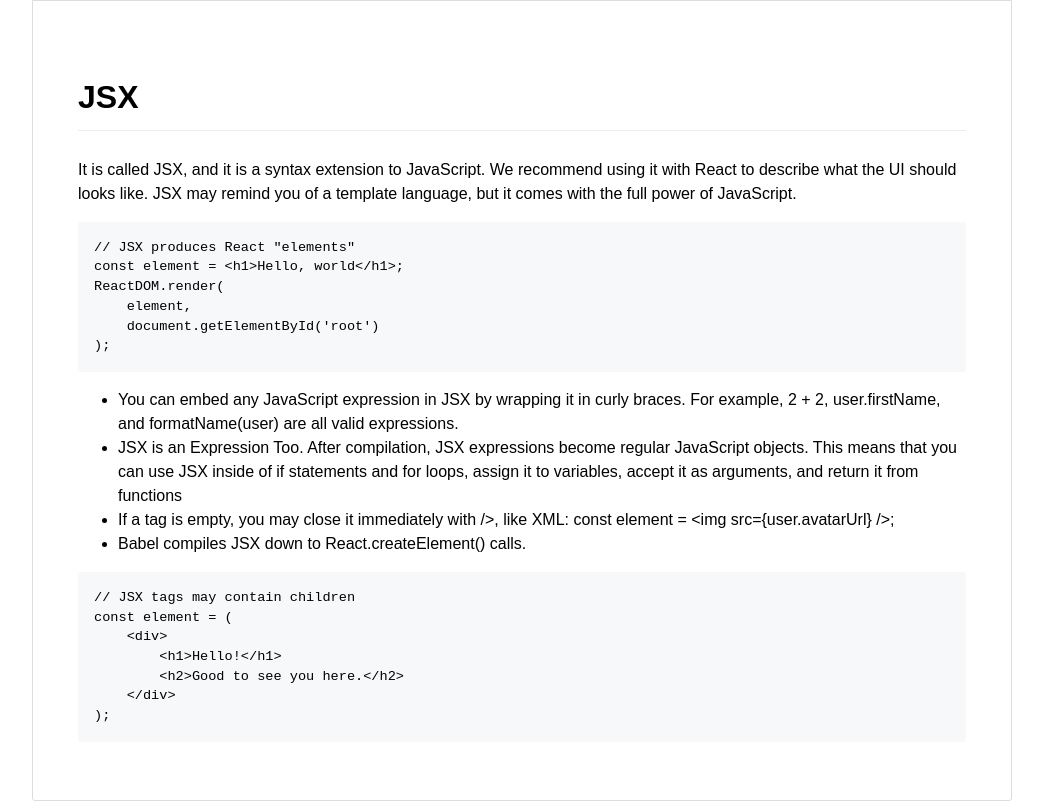
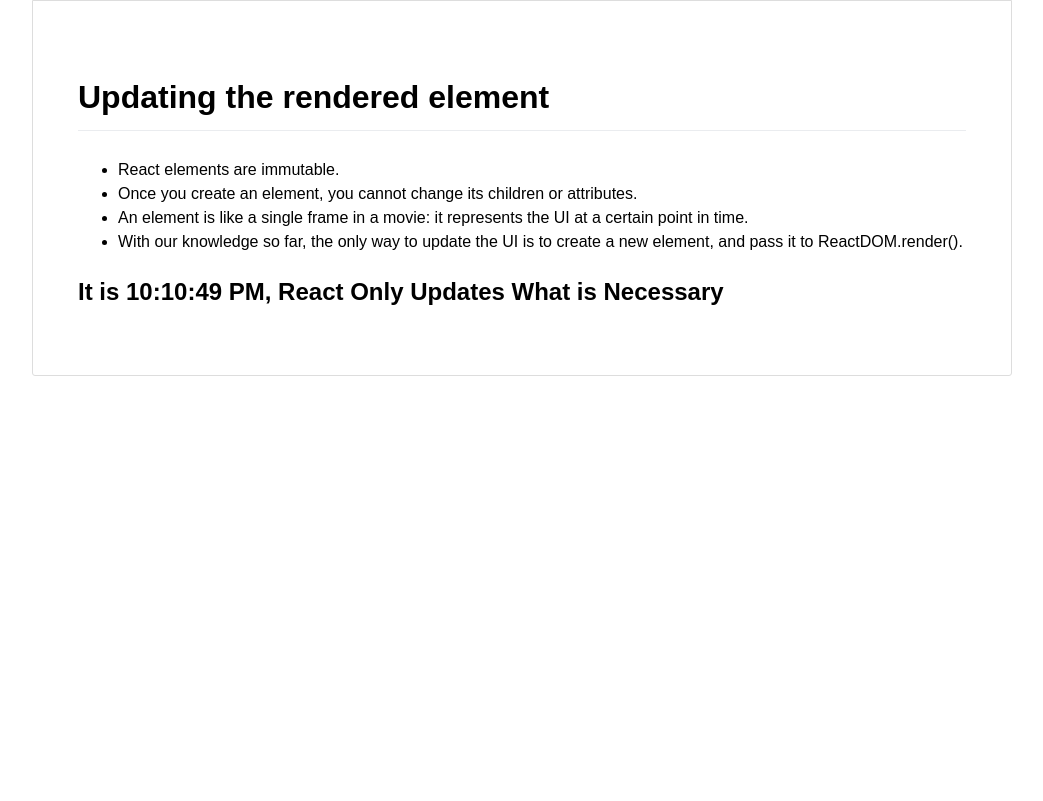
Before and after one commit to kadon/understanding_react, a React (Create React App) app: page / in a window 1280 px wide. Shown: the whole page, without its empty margins (118-1161 px from the left). Built offline with nearby package versions, Linux system fonts and the light colour scheme.

Commit message:
Added updating the rendered element code explanation

```diff
--- a/src/index.js
+++ b/src/index.js
@@ -1,7 +1,11 @@
 import ReactDOM from 'react-dom';
 import './index.css';
 import registerServiceWorker from './registerServiceWorker';
-import articleElement from './jsx/article';
+import getArticleElement from './jsx/article';
 
-ReactDOM.render(articleElement, document.getElementById('root'));
+function tick() {
+    ReactDOM.render(getArticleElement(), document.getElementById('root'));
+}
+
+setInterval(tick, 1000);
 registerServiceWorker();
--- a/src/jsx/article.jsx
+++ b/src/jsx/article.jsx
@@ -1,30 +1,19 @@
 import React from 'react';
 import './elements.css';
 import {
-    textWhatIsJsx,
-    codeJsx,
-    codeJsxChildren,
     jsxFeatures
 } from './texts';
 
 const features = jsxFeatures.map((feature) => <li>{feature}</li>);
 
-export default (
+export default () => (
     <div className="container">
         <article className="markdown-body">
-           <h1 className="title">JSX</h1>
-            <p>{textWhatIsJsx}</p>
-            <pre className="pre">
-                <code>{codeJsx}</code>
-            </pre>
+           <h1 className="title">Updating the rendered element</h1>
             <ul>
                 {features}
             </ul>
-            <pre className="pre">
-                <code>
-                    {codeJsxChildren}
-                </code>
-            </pre>
+            <h2>It is {new Date().toLocaleTimeString()}, React Only Updates What is Necessary</h2>
         </article>
     </div>
 );
--- a/src/jsx/texts.js
+++ b/src/jsx/texts.js
@@ -1,23 +1,6 @@
-export const textWhatIsJsx = 'It is called JSX, and it is a syntax extension to JavaScript. We recommend using it with React to describe what the UI should looks like. JSX may remind you of a template language, but it comes with the full power of JavaScript.';
-
-export const codeJsx = `// JSX produces React "elements"
-const element = <h1>Hello, world</h1>;
-ReactDOM.render(
-    element,
-    document.getElementById('root')
-);`;
-
-export const codeJsxChildren = `// JSX tags may contain children
-const element = (
-    <div>
-        <h1>Hello!</h1>
-        <h2>Good to see you here.</h2>
-    </div>
-);`;
-
 export const jsxFeatures = [
-    'You can embed any JavaScript expression in JSX by wrapping it in curly braces. For example, 2 + 2, user.firstName, and formatName(user) are all valid expressions.',
-    'JSX is an Expression Too. After compilation, JSX expressions become regular JavaScript objects. This means that you can use JSX inside of if statements and for loops, assign it to variables, accept it as arguments, and return it from functions',
-    'If a tag is empty, you may close it immediately with />, like XML: const element = <img src={user.avatarUrl} />;',
-    'Babel compiles JSX down to React.createElement() calls.'
+    'React elements are immutable.',
+    'Once you create an element, you cannot change its children or attributes.',
+    'An element is like a single frame in a movie: it represents the UI at a certain point in time.',
+    'With our knowledge so far, the only way to update the UI is to create a new element, and pass it to ReactDOM.render().'
 ];
```
